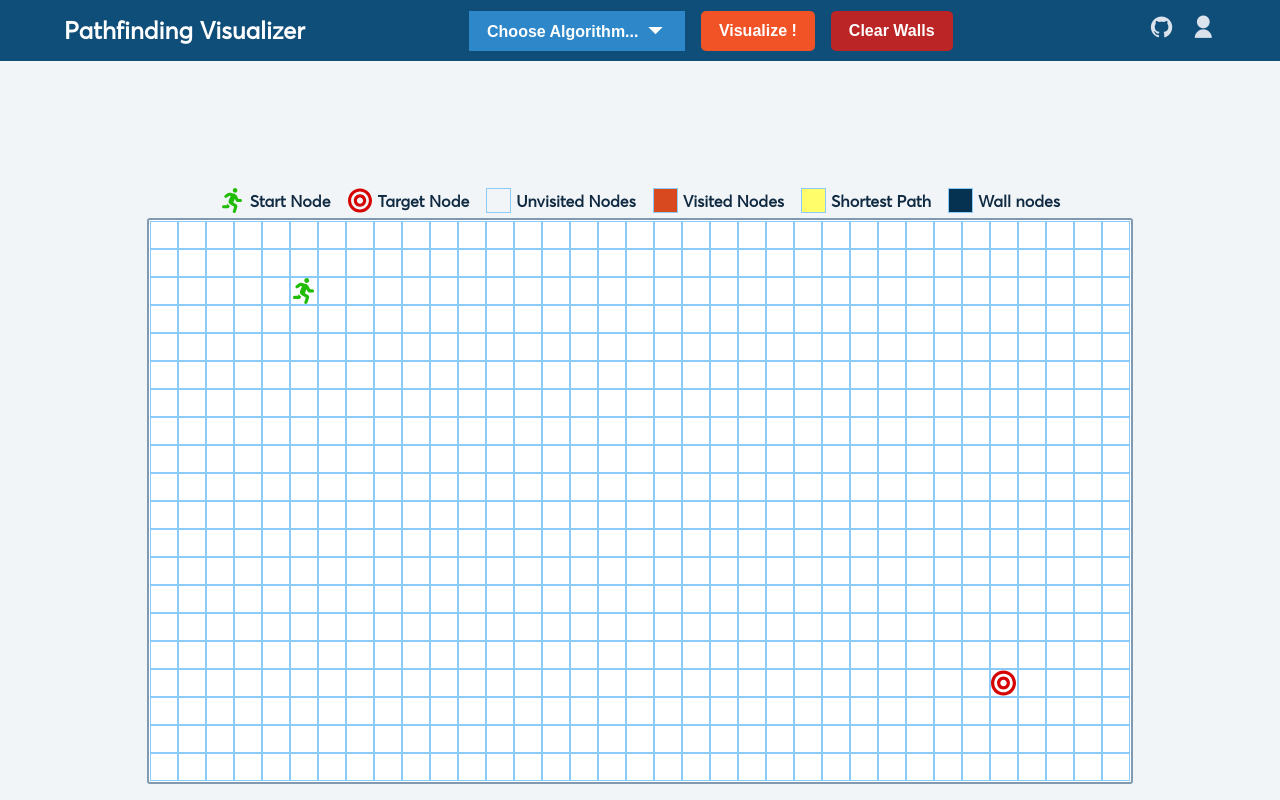
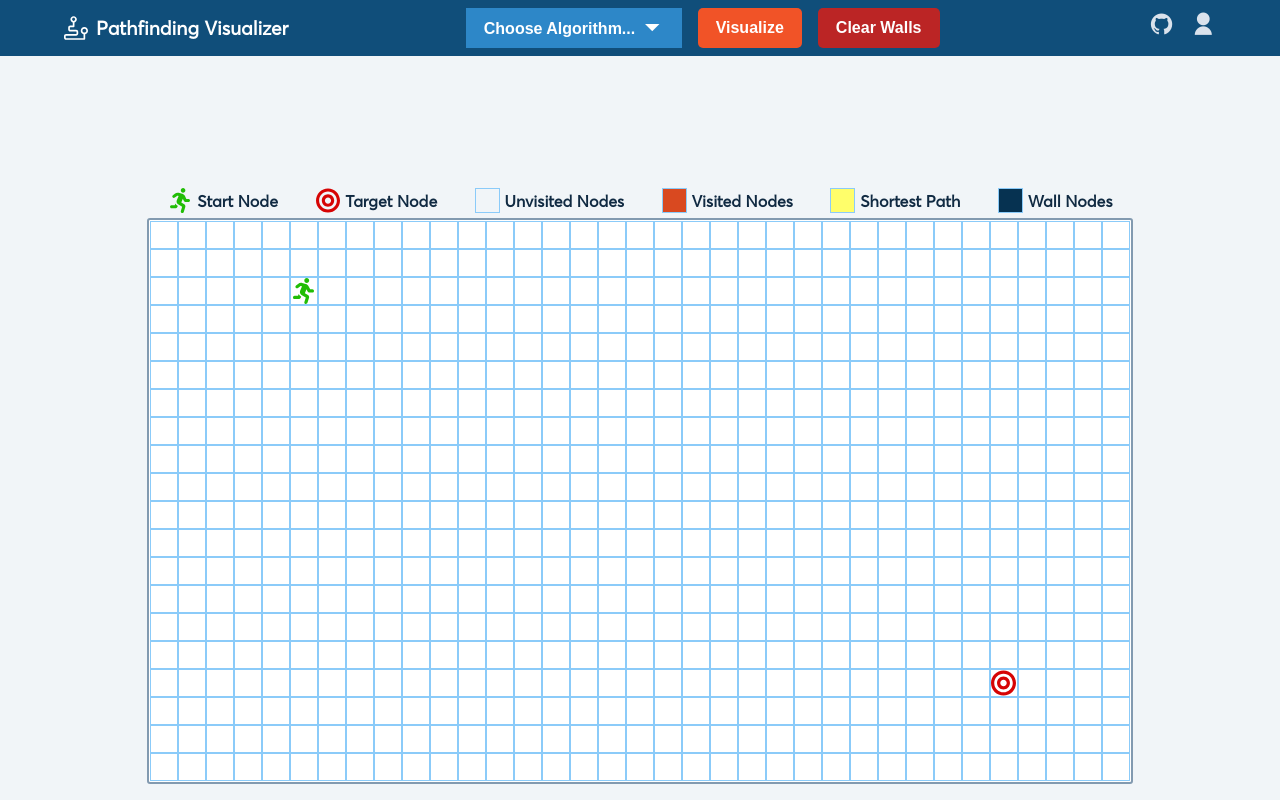
Before and after one commit to andrewphm/pathfinding, a React (Create React App) app: page / in a window 1280 px wide. Built offline with nearby package versions, Linux system fonts and the light colour scheme.

Commit message:
refactor to use only one state object and useReducer to manage it

```diff
--- a/src/algorithms.js
+++ b/src/algorithms.js
@@ -84,7 +84,7 @@ export const bfs = async (state, dispatch, getNodeObject, getGridSize) => {
     // Validate if current node is target
     if (currentNodeDom.classList.contains("target")) {
       console.log(currentNode);
-      backtracking(currentNode);
+      backtracking(currentNode, dispatch);
       dispatch({ type: "IS_RUNNING", payload: false });
       return;
     }
@@ -98,7 +98,7 @@ export const bfs = async (state, dispatch, getNodeObject, getGridSize) => {
     const rowVectors = [0, 1, 0, -1];
     const colVectors = [-1, 0, 1, 0];
     for (let i = 0; i < 4; i++) {
-      await timeout(10);
+      await timeout(5);
       const xCord = currentX + rowVectors[i];
       const yCord = currentY + colVectors[i];
 
@@ -125,10 +125,14 @@ export const bfs = async (state, dispatch, getNodeObject, getGridSize) => {
   return;
 };
 
-const backtracking = (currentNode) => {
+const backtracking = async (currentNode, dispatch) => {
+  const timeout = (time) => new Promise((resolve) => setTimeout(resolve, time));
+
   const path = currentNode.parents;
   currentNode.dom.classList.add("shortest");
   for (let i = path.length - 1; i >= 0; i--) {
+    await timeout(50);
     path[i].dom.classList.add("shortest");
   }
+  dispatch({ type: "IS_FINISHED" });
 };
--- a/src/components/Grid/index.js
+++ b/src/components/Grid/index.js
@@ -35,7 +35,7 @@ const Grid = ({ state, dispatch }) => {
           </li>
           <li>
             <div className="wall-node"></div>
-            <p> Wall nodes</p>
+            <p> Wall Nodes</p>
           </li>
         </ul>
       </div>
--- a/src/components/Header.js
+++ b/src/components/Header.js
@@ -6,7 +6,7 @@ import { handleListClick, clearWalls, getGridSize } from "../utility";
 // Algorithms
 import { dfs, bfs } from "../algorithms";
 
-const Header = ({ algo, dispatch, state, row, col, setAlgo }) => {
+const Header = ({ dispatch, state, row, col }) => {
   const getNodeObject = (row, col) => {
     let nodeObj = state.nodes.filter(
       (node) => node.row === row && node.col === col
@@ -14,9 +14,9 @@ const Header = ({ algo, dispatch, state, row, col, setAlgo }) => {
     return nodeObj[0];
   };
 
-  const handleVirtualize = (algo) => {
+  const handleVirtualize = (state) => {
     if (state.isRunning) return;
-    switch (algo) {
+    switch (state.algo) {
       case "Depth-first search":
         dispatch({ type: "IS_RUNNING", payload: true });
         dfs(state, dispatch, getNodeObject, getGridSize);
@@ -32,7 +32,12 @@ const Header = ({ algo, dispatch, state, row, col, setAlgo }) => {
 
   return (
     <header>
-      <h1 className="title">Pathfinding Visualizer</h1>
+      <div className="title-icon">
+        <div className="icon"></div>
+        <a href="http://andrewpham.ca/pathfinding">
+          <h1 className="title">Pathfinding Visualizer</h1>
+        </a>
+      </div>
 
       <div className="grid-buttons">
         <div className="algo-menu">
@@ -47,28 +52,28 @@ const Header = ({ algo, dispatch, state, row, col, setAlgo }) => {
             <i className="ri-arrow-down-s-fill ri-lg algo-icon"></i>
           </button>
           <ul className="algo-list">
-            <li onClick={(event) => handleListClick(event, setAlgo)}>
+            <li onClick={(event) => handleListClick(event, dispatch, state)}>
               Dijkstra's Algorithm
             </li>
-            <li onClick={(event) => handleListClick(event, setAlgo)}>
+            <li onClick={(event) => handleListClick(event, dispatch, state)}>
               A* Search
             </li>
-            <li onClick={(event) => handleListClick(event, setAlgo)}>
+            <li onClick={(event) => handleListClick(event, dispatch, state)}>
               Breadth-first Search
             </li>
-            <li onClick={(event) => handleListClick(event, setAlgo)}>
-              Depth-first search
+            <li onClick={(event) => handleListClick(event, dispatch, state)}>
+              Depth-first Search
             </li>
-            <li onClick={(event) => handleListClick(event, setAlgo)}>
+            <li onClick={(event) => handleListClick(event, dispatch, state)}>
               Swarm Algoirthm
             </li>
           </ul>
         </div>
         <button
-          onClick={() => handleVirtualize(algo)}
+          onClick={() => handleVirtualize(state)}
           className="btn visualize-btn"
         >
-          Visualize {algo}!
+          Visualize {state.algo}
         </button>
         <button
           className="clear-btn btn"
@@ -92,6 +97,8 @@ const Header = ({ algo, dispatch, state, row, col, setAlgo }) => {
           <i className="ri-user-fill ri-lg"></i>
         </a>
       </div>
+      {console.log("rendering")}
+      {console.log(state)}
     </header>
   );
 };
--- a/src/components/Home.js
+++ b/src/components/Home.js
@@ -1,4 +1,4 @@
-import React, { useReducer, useState } from "react";
+import React, { useReducer } from "react";
 
 import Header from "./Header";
 import Grid from "./Grid/";
@@ -23,6 +23,8 @@ const Home = () => {
       targetNodeIndex: 590,
       isMovingStart: false,
       isMovingTarget: false,
+      isFinished: false,
+      algo: "",
     };
     for (let x = 0; x < row; x++) {
       for (let y = 0; y < col; y++) {
@@ -40,18 +42,10 @@ const Home = () => {
 
   // Create useReducer hook to manage node/grid state. Set up state for algorithm chosen
   const [state, dispatch] = useReducer(reducer, initialGridArr(row, col));
-  const [algo, setAlgo] = useState("");
 
   return (
     <>
-      <Header
-        state={state}
-        setAlgo={setAlgo}
-        algo={algo}
-        row={row}
-        col={col}
-        dispatch={dispatch}
-      />
+      <Header state={state} row={row} col={col} dispatch={dispatch} />
       <Grid state={state} dispatch={dispatch} />
     </>
   );
--- a/src/components/reducer.js
+++ b/src/components/reducer.js
@@ -17,6 +17,15 @@ export const reducer = (state, action) => {
   if (action.type === "TARGET_NODE") {
     state.targetNodeIndex = action.payload;
     return state;
+  }
+
+  // assign algo state
+  if (action.type === "SET_ALGO") {
+    console.log("firing reducer");
+    state.algo = action.payload;
+    const newState = { ...state, algo: action.payload };
+
+    return newState;
   }
 
   //Moving start or target nodes
@@ -42,4 +51,10 @@ export const reducer = (state, action) => {
     console.log(state);
     return state;
   }
+
+  // Validating if pathfinding is done
+  if (action.type === "IS_FINISHED") {
+    state.isFinished = true;
+    return state;
+  }
 };
--- a/src/index.css
+++ b/src/index.css
@@ -87,8 +87,9 @@ a,
 i,
 ul,
 li {
-  text-decoration: none;
+  text-decoration: none !important;
   list-style: none;
+  color: inherit;
 }
 section {
   padding: 1rem;
@@ -109,9 +110,24 @@ header {
   color: white;
 }
 
+.title-icon {
+  display: flex;
+  align-content: center;
+  align-items: center;
+  column-gap: 0.5rem;
+}
+
 .title {
-  font-size: 1.5rem;
+  font-size: 1.2rem;
   margin: 1rem 0;
+}
+
+.icon {
+  background-image: url(./assets/pined-path-svgrepo-com.svg);
+  background-position: center center;
+  background-repeat: no-repeat;
+  height: 1.5rem;
+  width: 1.5rem;
 }
 
 .links a {
@@ -197,8 +213,8 @@ nav {
 
 /* ========== Grid Legend ========== */
 .legend-container {
-  width: 80%;
   margin: 0 auto;
+  width: 90%;
 }
 
 .legend {
--- a/src/utility.js
+++ b/src/utility.js
@@ -65,6 +65,9 @@ export const handleMouseEnter = (target, state, dispatch) => {
     target.classList.add("target");
     const index = getIndexOf(target);
     dispatch({ type: "ASSIGN_TARGET", payload: index });
+
+    if (state.isFinished) {
+    }
   }
 };
 
@@ -74,10 +77,12 @@ export const handleMouseLeave = (e, state) => {
 };
 
 // Show algorithm menu
-export const handleListClick = (event, setAlgo) => {
+export const handleListClick = (event, dispatch, state) => {
+  let algo = event.target.innerText;
+  console.log(algo);
   const algoList = document.querySelector(".algo-list");
   algoList.classList.toggle("show-menu");
-  setAlgo(event.target.innerText);
+  dispatch({ type: "SET_ALGO", payload: algo });
 };
 
 // Dynamically grab grid size
```
Also changed, not shown: src/assets/pined-path-svgrepo-com.svg (added).
